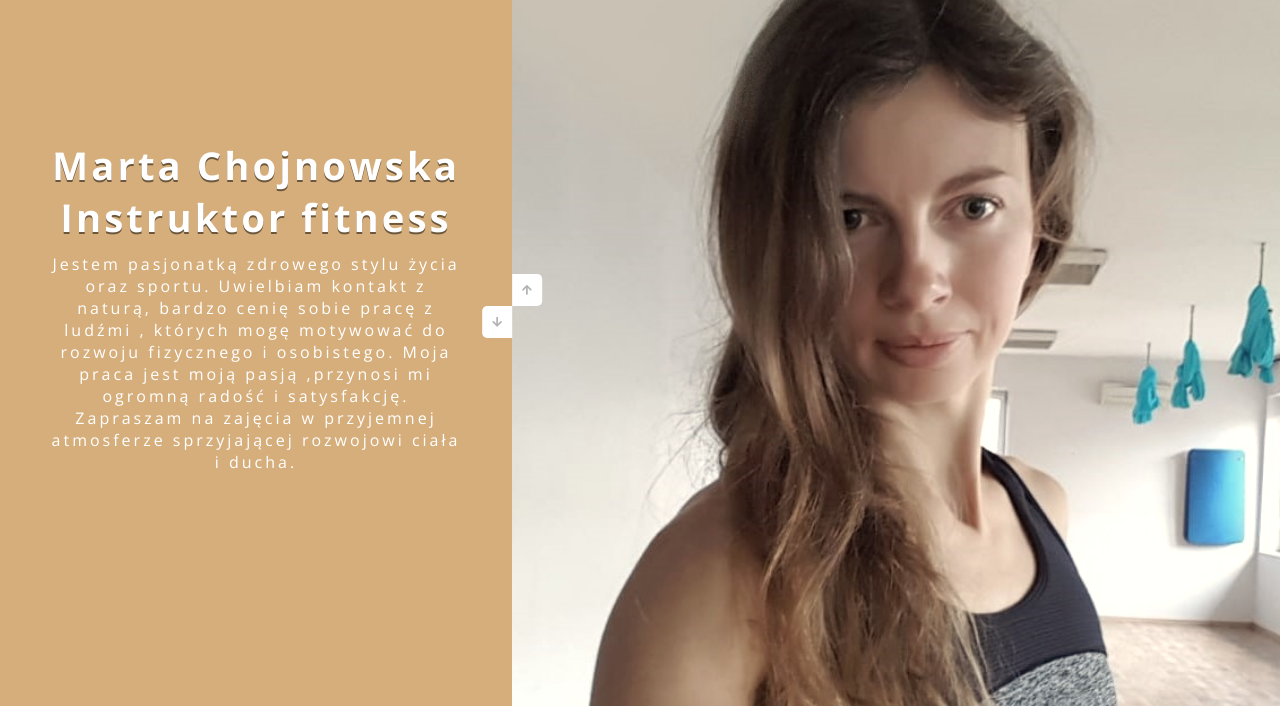
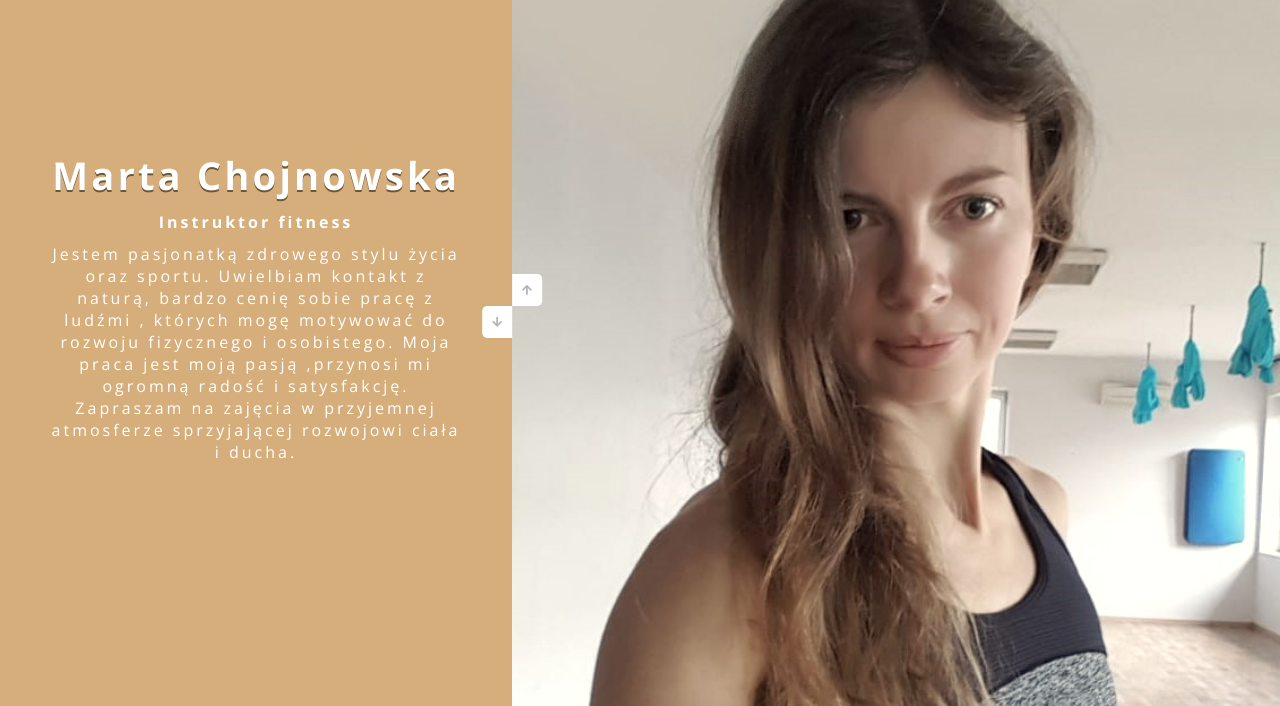
Before and after one commit to robZuk/marta, a Gatsby site: page / in a window 1280 px wide. Shown: the part 94-800 px from the top of the page. Built offline with nearby package versions, Linux system fonts and the light colour scheme; Gatsby itself is replaced by a stand-in of ours.

```diff
--- a/src/Components/Main.js
+++ b/src/Components/Main.js
@@ -76,6 +76,8 @@
         font-size: ${({ theme }) => theme.fontSize.l};
       }
     }
+    & h5 {
+    }
     & p {
       text-align: center;
       margin: 0 10%;
@@ -87,6 +89,10 @@
         font-size: ${({ theme }) => theme.fontSize.s};
       }
       @media ${({ theme }) => theme.orientation.portrait} {
+      }
+      :nth-child(2) {
+        font-weight: bold;
+        margin-bottom: 2%;
       }
     }
   }
@@ -195,9 +201,6 @@
   :nth-child(1) {
     filter: brightness(100%) contrast(100%) grayscale(0%) sepia(20%);
   }
-  :nth-child(4) {
-    background-position: center top;
-  }
 `;
 
 const Main = () => {
@@ -281,6 +284,7 @@
             return (
               <div key={item.id}>
                 <h3>{item.title}</h3>
+                <p>{item.subtitle}</p>
                 <p>{item.text}</p>
               </div>
             );
--- a/src/Components/Navigation.js
+++ b/src/Components/Navigation.js
@@ -59,8 +59,10 @@
   text-shadow: 0px 2px 0 rgba(0, 0, 0, 0.5);
   transform: scale(1);
   transition: 0.5s;
-  :hover {
-    transform: scale(1) translateY(-15px);
+  @media ${({ theme }) => theme.breakpoints.laptopM} {
+    :hover {
+      transform: scale(1) translateY(-15px);
+    }
   }
 `;
 const StyledA = styled.a`
--- a/src/data/slides.json
+++ b/src/data/slides.json
@@ -22,7 +22,8 @@
         },
         {
             "id": "5",
-            "title": "Marta Chojnowska Instruktor fitness",
+            "title": "Marta Chojnowska ",
+            "subtitle": "Instruktor fitness",
             "text": "Jestem pasjonatką zdrowego stylu życia oraz sportu. Uwielbiam kontakt z naturą, bardzo cenię sobie pracę z ludźmi , których mogę motywować do rozwoju fizycznego i osobistego. Moja praca jest moją pasją ,przynosi mi ogromną radość i satysfakcję. Zapraszam na zajęcia w przyjemnej atmosferze sprzyjającej rozwojowi ciała i ducha."
         }
     ]
```
